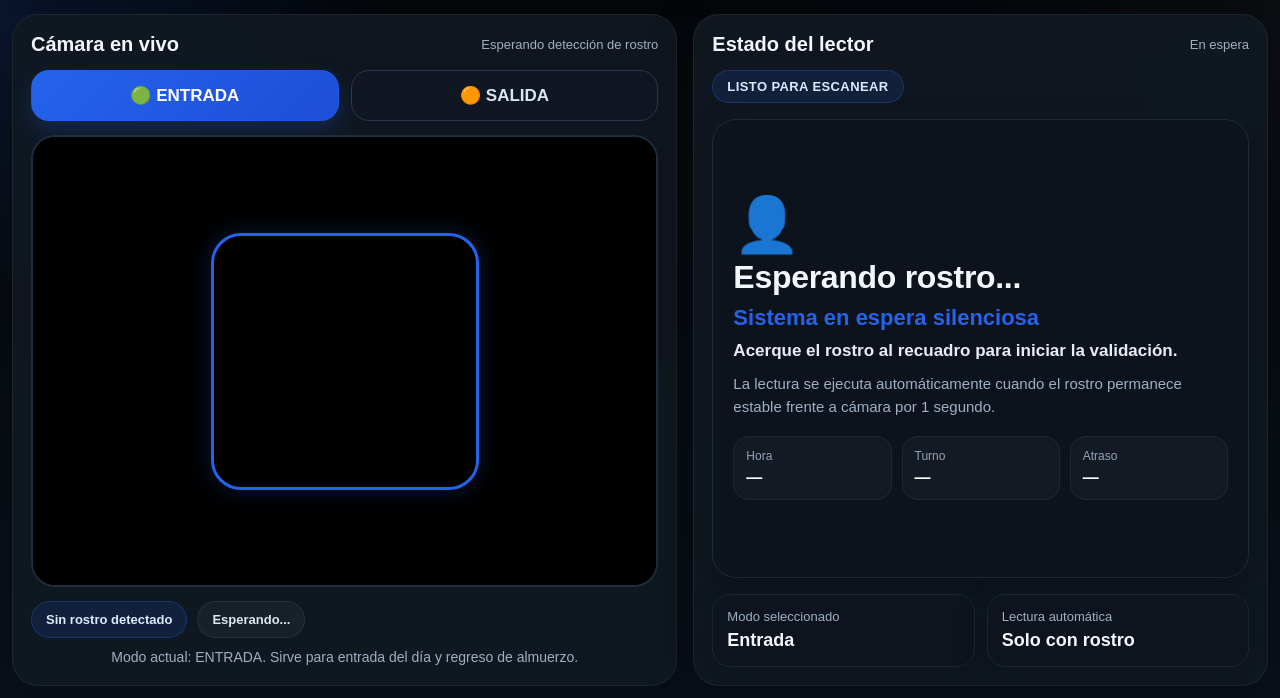
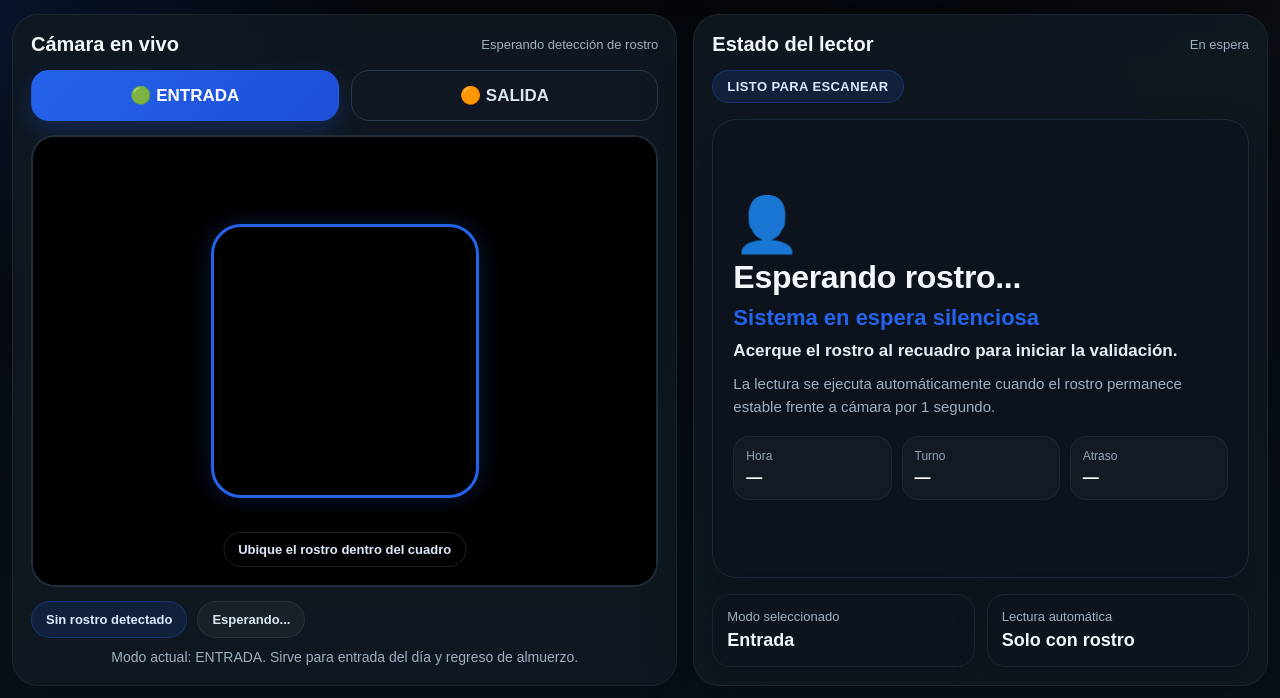
Before and after one commit to sebasbenitezz1020-oss/clockin, a Django app: page /biometrico/lector/ in a window 1280 px wide. Shown: the part 102-800 px from the top of the page. Run offline with Django 5.2, Linux system fonts and the light colour scheme; data comes from the database, SQL or seed files in the repository.

Commit message:
mis cambios

```diff
--- a/biometrico/templates/biometrico/kiosko.html
+++ b/biometrico/templates/biometrico/kiosko.html
@@ -355,13 +355,29 @@
         .scan-frame::before {
             content: "";
             width: 42%;
-            height: 56%;
+            height: 60%;
             border: 3px solid var(--brand-primary);
             border-radius: 30px;
             box-shadow:
                 0 0 0 9999px rgba(0,0,0,0.14) inset,
                 0 0 24px var(--brand-shadow);
             transition: all .18s ease;
+        }
+
+        .zona-lectura-label {
+            position: absolute;
+            left: 50%;
+            bottom: 18px;
+            transform: translateX(-50%);
+            padding: 9px 14px;
+            border-radius: 999px;
+            background: rgba(0,0,0,.55);
+            border: 1px solid rgba(255,255,255,.12);
+            color: #dbeafe;
+            font-size: 13px;
+            font-weight: 800;
+            pointer-events: none;
+            white-space: nowrap;
         }
 
         .video-wrap.has-face .scan-frame::before {
@@ -942,6 +958,7 @@
                     <div class="video-wrap" id="videoWrap">
                         <video id="video" autoplay playsinline muted></video>
                         <div class="scan-frame"></div>
+                        <div class="zona-lectura-label">Ubique el rostro dentro del cuadro</div>
                     </div>
 
                     <div class="face-pill-row">
@@ -1050,7 +1067,14 @@
     const CONFIG_FULLSCREEN_AUTO = "{% if config_general and config_general.biometrico_fullscreen_auto %}true{% else %}false{% endif %}" === "true";
 
     const DETECCION_INTERVALO = 650;
-    const ESTABILIDAD_MS = 1000;
+    const ESTABILIDAD_MS = 600;
+
+    const ZONA_LECTURA_CONFIG = {
+        x: 0.22,
+        y: 0.12,
+        width: 0.56,
+        height: 0.72
+    };
     const PAUSA_EXITO_MS = 1000;
     const PAUSA_AVISO_MS = CONFIG_PAUSA_AVISO_MS;
     const PAUSA_ERROR_MS = CONFIG_PAUSA_ERROR_MS;
@@ -1380,7 +1404,7 @@
         programarReinicio(1600);
     }
 
-    function capturarFrame(calidad = 0.76, anchoObjetivo = 720) {
+    function capturarFrameZonaLectura(calidad = 0.76, anchoObjetivo = 720) {
         const ctx = canvas.getContext("2d", { willReadFrequently: true });
         const vw = video.videoWidth;
         const vh = video.videoHeight;
@@ -1401,6 +1425,25 @@
 
         ctx.drawImage(video, 0, 0, width, height);
 
+        const zx = Math.round(width * 0.15);
+        const zy = Math.round(height * 0.05);
+        const zw = Math.round(width * 0.70);
+        const zh = Math.round(height * 0.88);
+
+        ctx.fillStyle = "rgba(0, 0, 0, 1)";
+
+        // arriba
+        ctx.fillRect(0, 0, width, zy);
+
+        // abajo
+        ctx.fillRect(0, zy + zh, width, height - (zy + zh));
+
+        // izquierda
+        ctx.fillRect(0, zy, zx, zh);
+
+        // derecha
+        ctx.fillRect(zx + zw, zy, width - (zx + zw), zh);
+
         return canvas.toDataURL("image/jpeg", calidad);
     }
 
@@ -1428,7 +1471,7 @@
         detectando = true;
         ultimaDeteccion = ahora;
 
-        const data = capturarFrame(0.58, 480);
+        const data = capturarFrameZonaLectura(0.78, 900);
         if (!data) {
             detectando = false;
             return;
@@ -1492,7 +1535,7 @@
         if (enviando) return;
         if (Date.now() < pausaHasta) return;
 
-        const data = capturarFrame(0.72, 720);
+        const data = capturarFrameZonaLectura(0.90, 1100);
         if (!data) return;
 
         enviando = true;
```
